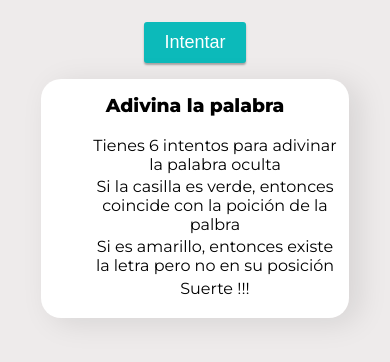
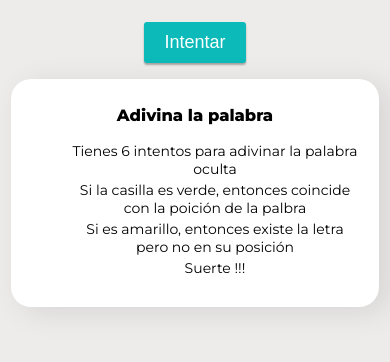
Before and after one commit to Fredy452/wordleppyApi, a plain HTML site: page index.html in a window 390 px wide. Shown: the part 204-566 px from the top of the page. Drawn offline with Linux system fonts and the light colour scheme; no server answers.

Commit message:
media query

```diff
--- a/style.css
+++ b/style.css
@@ -42,6 +42,15 @@ h1 {
     background: #fff;
     box-shadow: 10px 5px 30px rgba(0,0,0,0.1);
 }
+@media (max-width: 600px) {
+  #instruccion {
+    width: 90%;
+    max-width: none;
+    padding: 1rem;
+    font-size: 14px;
+  }
+}
+
 ul {
   text-align: center;
   list-style: none;
```
